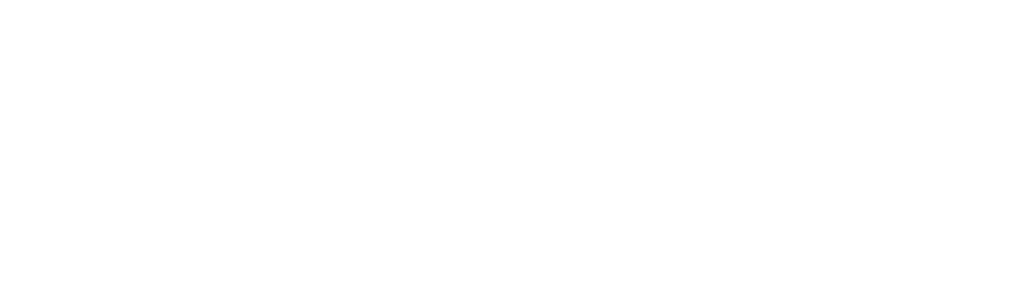
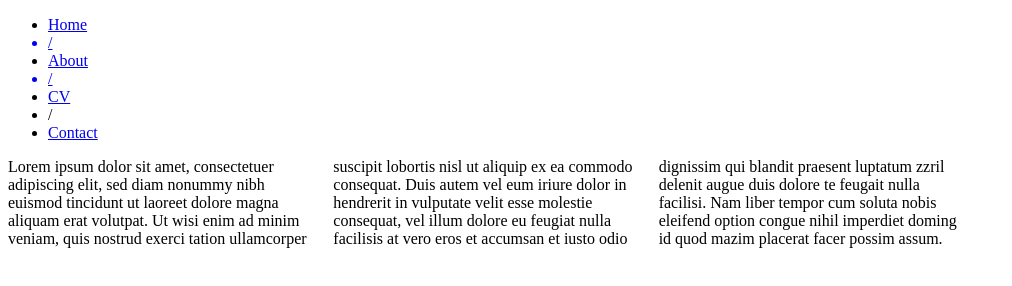
Before and after one commit to Timothycocores/home, a plain HTML site: page index.html in a window 1280 px wide. Shown: the whole page, without its empty margins (0-1012 px from the left). Drawn offline with Linux system fonts and the light colour scheme.

Commit message:
second commit

```diff
--- a/index.html
+++ b/index.html
@@ -2,12 +2,38 @@
 <html>
 <head>
 <!-- CSS Styling -->
+<style>
+.newspaper {
+    -webkit-column-count: 3; /* Chrome, Safari, Opera */
+    -moz-column-count: 3; /* Firefox */
+    column-count: 3;
+}
+body {
+	width:960px; {
 
-<!-- End Of CSS Styling -->
-<title></title>
+
+	}
+</style>
 </head>
 <body>
+	<div class="nav">
+		<ul>
+			<li><a href="index.html">Home</li>
+			<li>/</li>
+			<li><a href="About.html">About</li>
+			<li>/</li>
+			<li><a href="CV.html">CV</a></li>
+			<li>/</li>
+			<li><a href="contact.html">Contact</a></li>
+		</ul>
+	</div>
+<div class="newspaper">
+	Lorem ipsum dolor sit amet, consectetuer adipiscing elit, sed diam nonummy nibh euismod tincidunt ut
 
+	laoreet dolore magna aliquam erat volutpat. Ut wisi enim ad minim veniam, quis nostrud exerci tation ullamcorper suscipit lobortis nisl ut aliquip ex ea commodo consequat. Duis autem vel eum iriure dolor in hendrerit in vulputate velit esse molestie consequat, vel illum dolore eu feugiat nulla facilisis at vero eros et accumsan et iusto odio dignissim qui blandit praesent luptatum zzril
+
+	delenit augue duis dolore te feugait nulla facilisi. Nam liber tempor cum soluta nobis eleifend option congue nihil imperdiet doming id quod mazim placerat facer possim assum.
+</div>
 
 
 </body>
```
